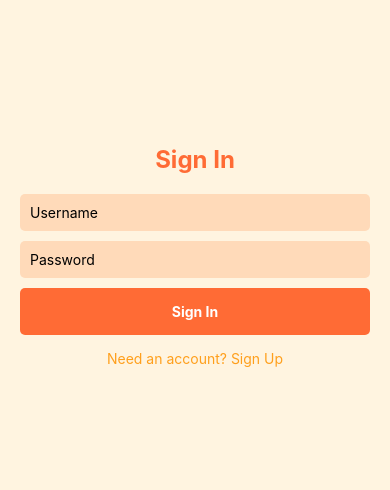
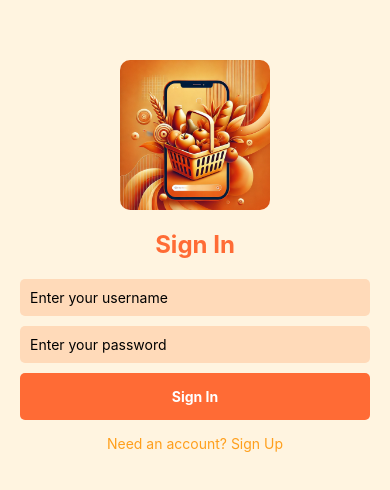
Before and after one commit to sphllzulu/shopifyrn, a React Native app: screen /Auth in a window 390 px wide. Shown: the part 166-656 px from the top of the page. Built offline with nearby package versions, Linux system fonts and the light colour scheme.

Commit message:
added an the logo image to the auth screen and some alerts to the main shopping component

```diff
--- a/src/components/AuthScreen.js
+++ b/src/components/AuthScreen.js
@@ -1,4 +1,267 @@
-// src/components/AuthScreen.js
+// import React, { useState } from 'react';
+// import {
+//   View,
+//   Text,
+//   TextInput,
+//   TouchableOpacity,
+//   StyleSheet,
+//   KeyboardAvoidingView,
+//   Platform , Image
+// } from 'react-native';
+// import { useDispatch } from 'react-redux';
+// import { login } from '../redux/AuthSlice';
+// import { colors } from '../theme/colors';
+
+// const AuthScreen = ({ navigation }) => {
+//   const [isLogin, setIsLogin] = useState(true);
+//   const [username, setUsername] = useState('');
+//   const [password, setPassword] = useState('');
+//   const dispatch = useDispatch();
+
+//   const handleAuth = () => {
+//     if (username && password) {
+
+//       dispatch(login({ username }));
+//       navigation.replace('ShoppingList');
+//     }
+//   };
+
+//   return (
+//     <KeyboardAvoidingView
+//       style={styles.container}
+//       behavior={Platform.OS === 'ios' ? 'padding' : 'height'}
+//     >
+
+
+//       <View style={styles.inner}>
+//       <Image
+//         source={require('../../assets/shoppingListLogo.jpg')}
+//         style={styles.logo}
+//         resizeMode="contain"
+//       />
+//         <Text style={styles.title}>
+//           {isLogin ? 'Sign In' : 'Sign Up'}
+//         </Text>
+//         <TextInput
+//           style={styles.input}
+//           placeholder="Username"
+//           value={username}
+//           onChangeText={setUsername}
+//           autoCapitalize="none"
+//         />
+//         <TextInput
+//           style={styles.input}
+//           placeholder="Password"
+//           secureTextEntry
+//           value={password}
+//           onChangeText={setPassword}
+//         />
+//         <TouchableOpacity
+//           style={styles.button}
+//           onPress={handleAuth}
+//         >
+//           <Text style={styles.buttonText}>
+//             {isLogin ? 'Sign In' : 'Create Account'}
+//           </Text>
+//         </TouchableOpacity>
+//         <TouchableOpacity onPress={() => setIsLogin(!isLogin)}>
+//           <Text style={styles.switchText}>
+//             {isLogin
+//               ? 'Need an account? Sign Up'
+//               : 'Already have an account? Sign In'}
+//           </Text>
+//         </TouchableOpacity>
+//       </View>
+//     </KeyboardAvoidingView>
+//   );
+// };
+
+// const styles = StyleSheet.create({
+//   container: {
+//     flex: 1,
+//     backgroundColor: colors.background
+//   },
+//   logo: {
+//     width: 150,
+//     height: 150,
+//     alignSelf: 'center',
+//     marginBottom: 20,
+//     borderRadius:10
+//   },
+//   inner: {
+//     flex: 1,
+//     justifyContent: 'center',
+//     padding: 20
+//   },
+//   title: {
+//     fontSize: 24,
+//     fontWeight: 'bold',
+//     color: colors.primary,
+//     marginBottom: 20,
+//     textAlign: 'center'
+//   },
+//   input: {
+//     backgroundColor: colors.lightOrange,
+//     padding: 10,
+//     borderRadius: 5,
+//     marginBottom: 10
+//   },
+//   button: {
+//     backgroundColor: colors.primary,
+//     padding: 15,
+//     borderRadius: 5,
+//     alignItems: 'center'
+//   },
+//   buttonText: {
+//     color: 'white',
+//     fontWeight: 'bold'
+//   },
+//   switchText: {
+//     marginTop: 15,
+//     textAlign: 'center',
+//     color: colors.accent
+//   }
+// });
+
+// export default AuthScreen;
+
+// import React, { useState } from 'react';
+// import {
+//   View,
+//   Text,
+//   TextInput,
+//   TouchableOpacity,
+//   StyleSheet,
+//   KeyboardAvoidingView,
+//   Platform,
+//   Image,
+//   Alert
+// } from 'react-native';
+// import { useDispatch } from 'react-redux';
+// import { login } from '../redux/AuthSlice';
+// import { colors } from '../theme/colors';
+
+// const AuthScreen = ({ navigation }) => {
+//   const [isLogin, setIsLogin] = useState(true);
+//   const [username, setUsername] = useState('');
+//   const [password, setPassword] = useState('');
+//   const dispatch = useDispatch();
+
+//   const handleAuth = () => {
+//     if (!username || !password) {
+//       Alert.alert('Error', 'Please enter both username and password');
+//       return;
+//     }
+
+
+//     const userId = username.toLowerCase();
+
+//     dispatch(login({
+//       username,
+//       userId
+//     }));
+
+//     navigation.replace('ShoppingList');
+//   };
+
+//   return (
+//     <KeyboardAvoidingView
+//       style={styles.container}
+//       behavior={Platform.OS === 'ios' ? 'padding' : 'height'}
+//     >
+//       <View style={styles.inner}>
+//         <Image
+//           source={require('../../assets/shoppingListLogo.jpg')}
+//           style={styles.logo}
+//           resizeMode="contain"
+//         />
+//         <Text style={styles.title}>
+//           {isLogin ? 'Sign In' : 'Sign Up'}
+//         </Text>
+//         <TextInput
+//           style={styles.input}
+//           placeholder="Username"
+//           value={username}
+//           onChangeText={setUsername}
+//           autoCapitalize="none"
+//         />
+//         <TextInput
+//           style={styles.input}
+//           placeholder="Password"
+//           secureTextEntry
+//           value={password}
+//           onChangeText={setPassword}
+//         />
+//         <TouchableOpacity
+//           style={styles.button}
+//           onPress={handleAuth}
+//         >
+//           <Text style={styles.buttonText}>
+//             {isLogin ? 'Sign In' : 'Create Account'}
+//           </Text>
+//         </TouchableOpacity>
+//         <TouchableOpacity onPress={() => setIsLogin(!isLogin)}>
+//           <Text style={styles.switchText}>
+//             {isLogin
+//               ? 'Need an account? Sign Up'
+//               : 'Already have an account? Sign In'}
+//           </Text>
+//         </TouchableOpacity>
+//       </View>
+//     </KeyboardAvoidingView>
+//   );
+// };
+
+// const styles = StyleSheet.create({
+//   container: {
+//     flex: 1,
+//     backgroundColor: colors.background
+//   },
+//   logo: {
+//     width: 150,
+//     height: 150,
+//     alignSelf: 'center',
+//     marginBottom: 20,
+//     borderRadius: 10
+//   },
+//   inner: {
+//     flex: 1,
+//     justifyContent: 'center',
+//     padding: 20
+//   },
+//   title: {
+//     fontSize: 24,
+//     fontWeight: 'bold',
+//     color: colors.primary,
+//     marginBottom: 20,
+//     textAlign: 'center'
+//   },
+//   input: {
+//     backgroundColor: colors.lightOrange,
+//     padding: 10,
+//     borderRadius: 5,
+//     marginBottom: 10
+//   },
+//   button: {
+//     backgroundColor: colors.primary,
+//     padding: 15,
+//     borderRadius: 5,
+//     alignItems: 'center'
+//   },
+//   buttonText: {
+//     color: 'white',
+//     fontWeight: 'bold'
+//   },
+//   switchText: {
+//     marginTop: 15,
+//     textAlign: 'center',
+//     color: colors.accent
+//   }
+// });
+
+// export default AuthScreen;
+
+
 import React, { useState } from 'react';
 import {
   View,
@@ -7,7 +270,9 @@ import {
   TouchableOpacity,
   StyleSheet,
   KeyboardAvoidingView,
-  Platform
+  Platform,
+  Image,
+  Alert
 } from 'react-native';
 import { useDispatch } from 'react-redux';
 import { login } from '../redux/AuthSlice';
@@ -17,13 +282,25 @@ const AuthScreen = ({ navigation }) => {
   const [isLogin, setIsLogin] = useState(true);
   const [username, setUsername] = useState('');
   const [password, setPassword] = useState('');
+  const [loading, setLoading] = useState(false); // Loading state
   const dispatch = useDispatch();
 
-  const handleAuth = () => {
-    if (username && password) {
-      // Simple authentication (replace with real auth in production)
-      dispatch(login({ username }));
+  const handleAuth = async () => {
+    if (!username || !password) {
+      Alert.alert('Error', 'Please enter both username and password');
+      return;
+    }
+
+    setLoading(true); // Start loading
+
+    try {
+      const userId = username.toLowerCase();
+      await dispatch(login({ username, userId })); // Wait for login to finish
+      setLoading(false); // Stop loading
       navigation.replace('ShoppingList');
+    } catch (error) {
+      setLoading(false); // Stop loading in case of error
+      Alert.alert('Error', 'Failed to log in. Please try again later.');
     }
   };
 
@@ -33,19 +310,24 @@ const AuthScreen = ({ navigation }) => {
       behavior={Platform.OS === 'ios' ? 'padding' : 'height'}
     >
       <View style={styles.inner}>
+        <Image
+          source={require('../../assets/shoppingListLogo.jpg')}
+          style={styles.logo}
+          resizeMode="contain"
+        />
         <Text style={styles.title}>
           {isLogin ? 'Sign In' : 'Sign Up'}
         </Text>
         <TextInput
           style={styles.input}
-          placeholder="Username"
+          placeholder="Enter your username"
           value={username}
           onChangeText={setUsername}
           autoCapitalize="none"
         />
         <TextInput
           style={styles.input}
-          placeholder="Password"
+          placeholder="Enter your password"
           secureTextEntry
           value={password}
           onChangeText={setPassword}
@@ -53,9 +335,10 @@ const AuthScreen = ({ navigation }) => {
         <TouchableOpacity
           style={styles.button}
           onPress={handleAuth}
+          disabled={loading} // Disable the button while loading
         >
           <Text style={styles.buttonText}>
-            {isLogin ? 'Sign In' : 'Create Account'}
+            {loading ? 'Processing...' : isLogin ? 'Sign In' : 'Create Account'}
           </Text>
         </TouchableOpacity>
         <TouchableOpacity onPress={() => setIsLogin(!isLogin)}>
@@ -74,6 +357,13 @@ const styles = StyleSheet.create({
   container: {
     flex: 1,
     backgroundColor: colors.background
+  },
+  logo: {
+    width: 150,
+    height: 150,
+    alignSelf: 'center',
+    marginBottom: 20,
+    borderRadius: 10
   },
   inner: {
     flex: 1,
```
Also changed, not shown: src/components/ShoppingList.js (+95 -75 lines).
